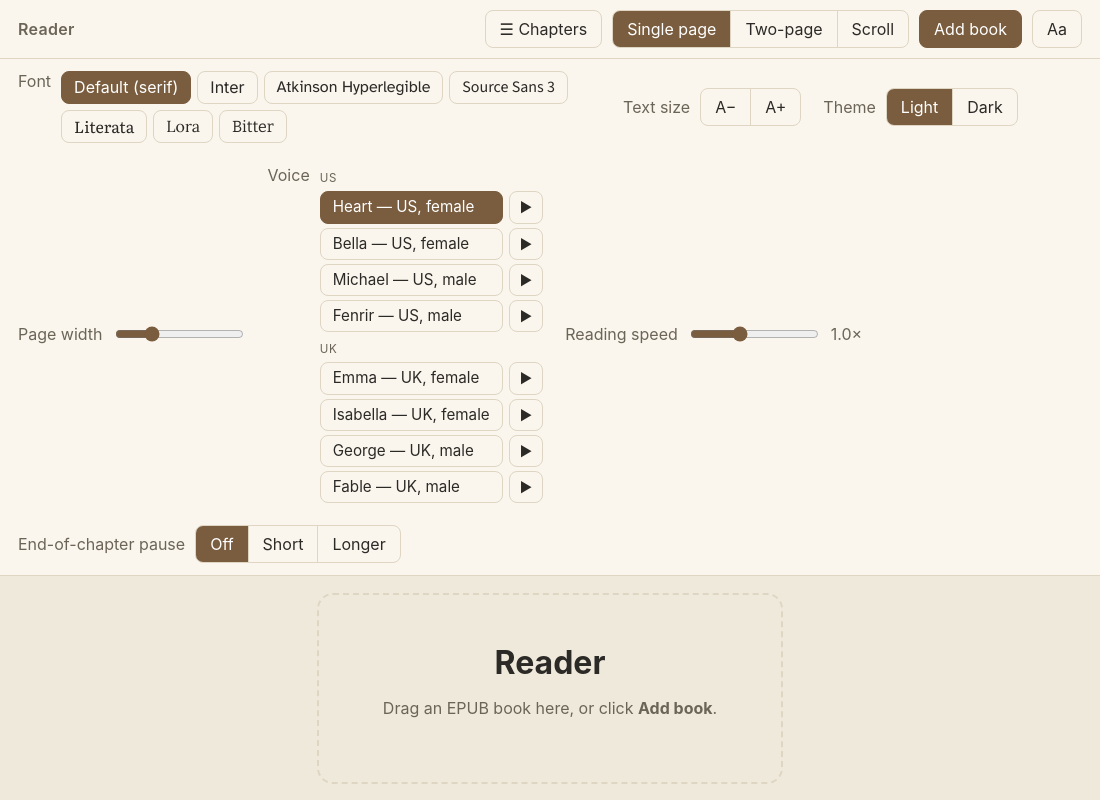
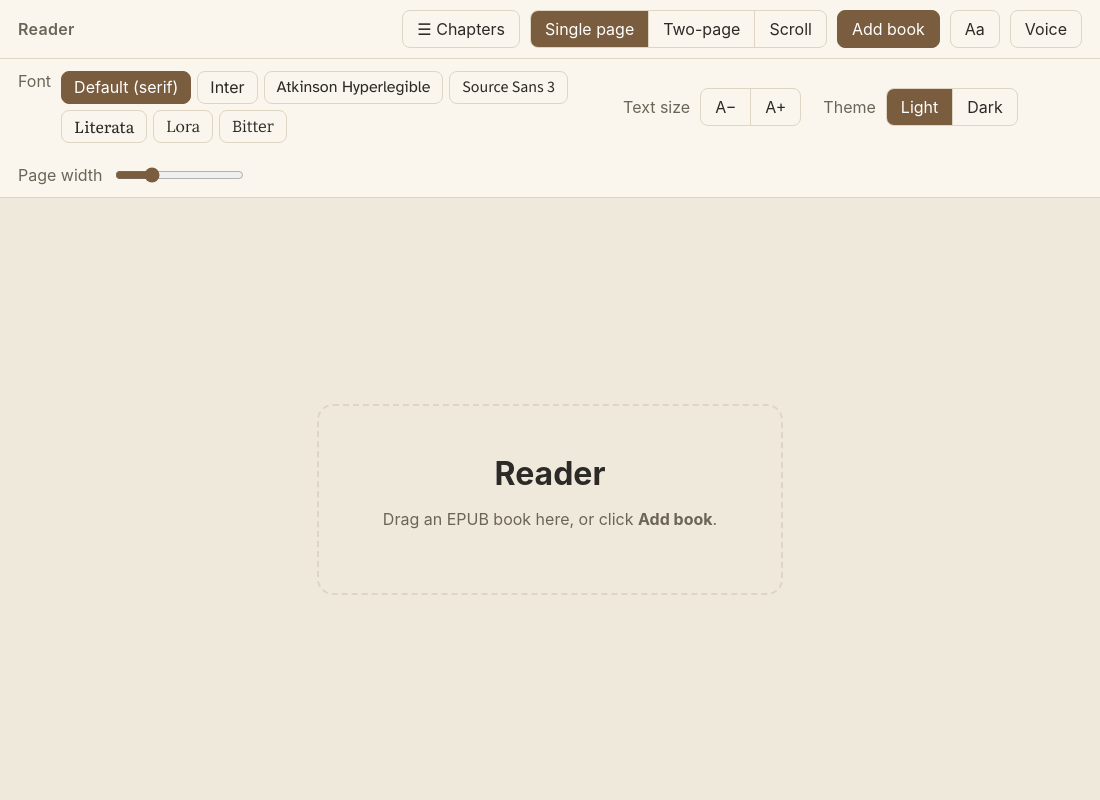
Before and after one commit to gsmucklow-debug/reader, an Electron app: page src/renderer/index.html in a window 1100 px wide. Both pictures are taken after a click on the button "Aa". Drawn offline with Linux system fonts and the light colour scheme; no server answers.

Commit message:
feat(ui): split comfort popover into Comfort + Voice panels
Co-Authored-By: Claude Opus 4.8 <noreply@anthropic.com>

```diff
--- a/src/renderer/app.js
+++ b/src/renderer/app.js
@@ -271,6 +271,7 @@ document.getElementById('next-chapter').addEventListener('click', () => goToChap
 window.addEventListener('keydown', (e) => {
   if (e.key === 'Escape') {
     if (tocPanel.classList.contains('open')) { closeTOC(); e.preventDefault(); }
+    if (!comfortPanel.hidden || !voicePanel.hidden) { closePopovers(); e.preventDefault(); }
     return;
   }
   // don't hijack typing in inputs
@@ -386,9 +387,20 @@ function setView(view) {
 
 // --- Comfort controls -----------------------------------------------------
 
-const settingsPanel = document.getElementById('settings-panel');
-document.getElementById('settings-btn').addEventListener('click', () => {
-  settingsPanel.hidden = !settingsPanel.hidden;
+// Two mutually-exclusive popovers: "Aa" → Comfort (look), "Voice" → Voice (sound).
+// Opening one closes the other; clicking the same button again toggles it closed.
+const comfortPanel = document.getElementById('comfort-panel');
+const voicePanel = document.getElementById('voice-panel');
+function openOnly(panel) {
+  for (const p of [comfortPanel, voicePanel]) p.hidden = (p !== panel) ? true : !p.hidden;
+}
+function closePopovers() { comfortPanel.hidden = true; voicePanel.hidden = true; }
+document.getElementById('settings-btn').addEventListener('click', () => openOnly(comfortPanel));
+document.getElementById('voice-btn').addEventListener('click', () => openOnly(voicePanel));
+// An outside click closes both; clicks on the panels or their buttons don't (guard).
+document.addEventListener('click', (e) => {
+  if (e.target.closest('#comfort-panel,#voice-panel,#settings-btn,#voice-btn')) return;
+  closePopovers();
 });
 
 function setFontSize(px) {
--- a/src/renderer/index.html
+++ b/src/renderer/index.html
@@ -29,10 +29,12 @@
         <button type="button" id="settings-btn" aria-label="Comfort settings" title="Comfort settings">
           Aa
         </button>
+        <button type="button" id="voice-btn" aria-label="Voice settings" title="Voice settings">Voice</button>
       </nav>
     </header>
 
-    <section id="settings-panel" hidden aria-label="Comfort settings">
+    <!-- Comfort popover: how the page LOOKS (font, size, theme, width). -->
+    <section id="comfort-panel" class="popover" hidden aria-label="Comfort settings">
       <div class="setting setting-font">
         <span>Font</span>
         <div class="font-list" id="font-list" role="listbox" aria-label="Reading font"></div>
@@ -55,6 +57,10 @@
         <label for="width-range">Page width</label>
         <input id="width-range" type="range" min="34" max="80" step="2" value="46" />
       </div>
+    </section>
+
+    <!-- Voice popover: how the page SOUNDS (voice, speed, end-of-chapter pause). -->
+    <section id="voice-panel" class="popover" hidden aria-label="Voice settings">
       <div class="setting setting-voice">
         <span>Voice</span>
         <div class="voice-list" id="voice-list" role="listbox" aria-label="Narration voice"></div>
--- a/src/renderer/styles.css
+++ b/src/renderer/styles.css
@@ -96,8 +96,8 @@ button.primary { background: var(--accent); color: #fff; border-color: var(--acc
 .segmented button + button { border-left: 1px solid var(--line); }
 .segmented button.active { background: var(--accent); color: #fff; }
 
-/* ---- Settings panel ---- */
-#settings-panel {
+/* ---- Settings popovers (Comfort + Voice; mutually exclusive, one shown) ---- */
+.popover {
   flex: 0 0 auto;
   display: flex;
   flex-wrap: wrap;
```
